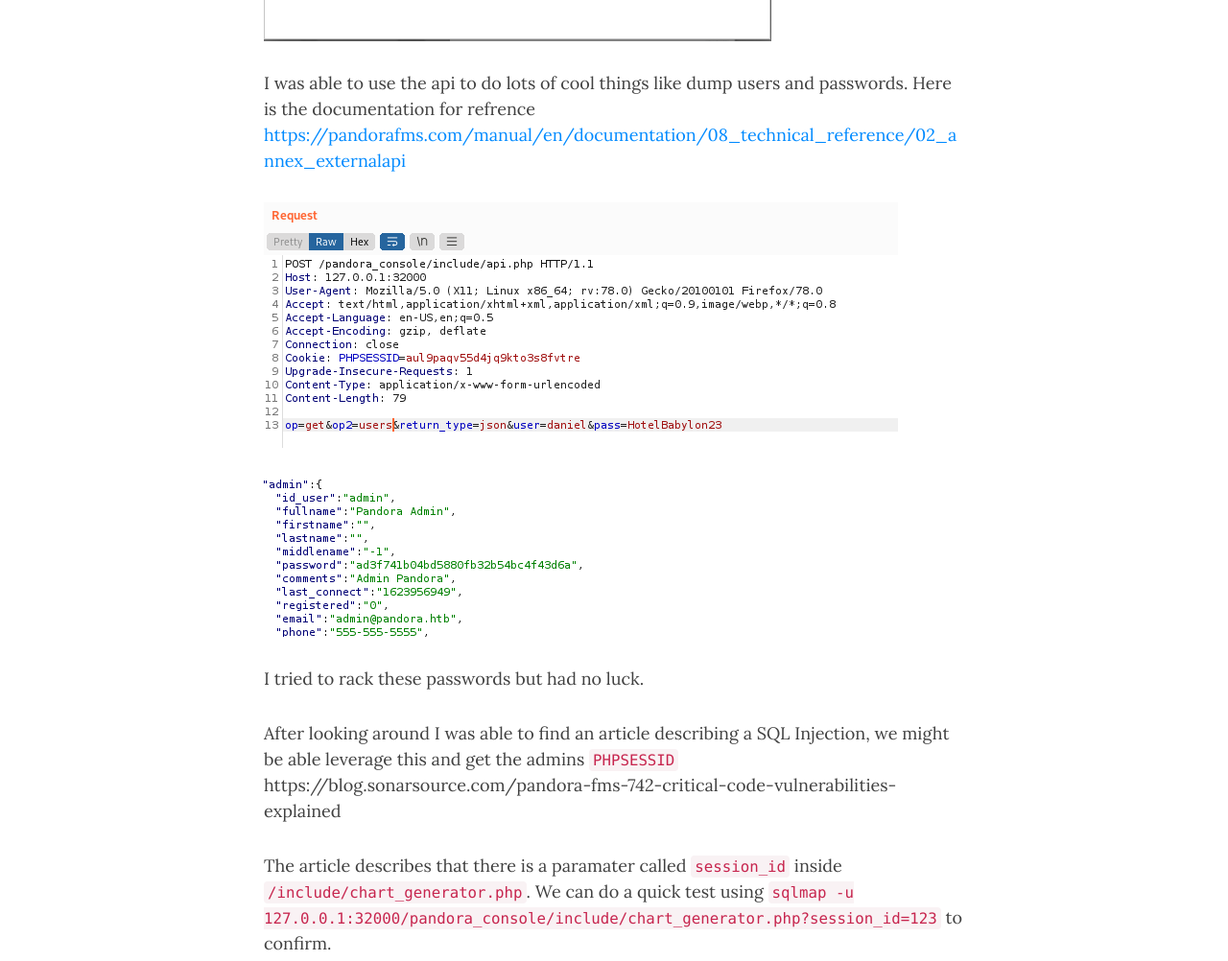
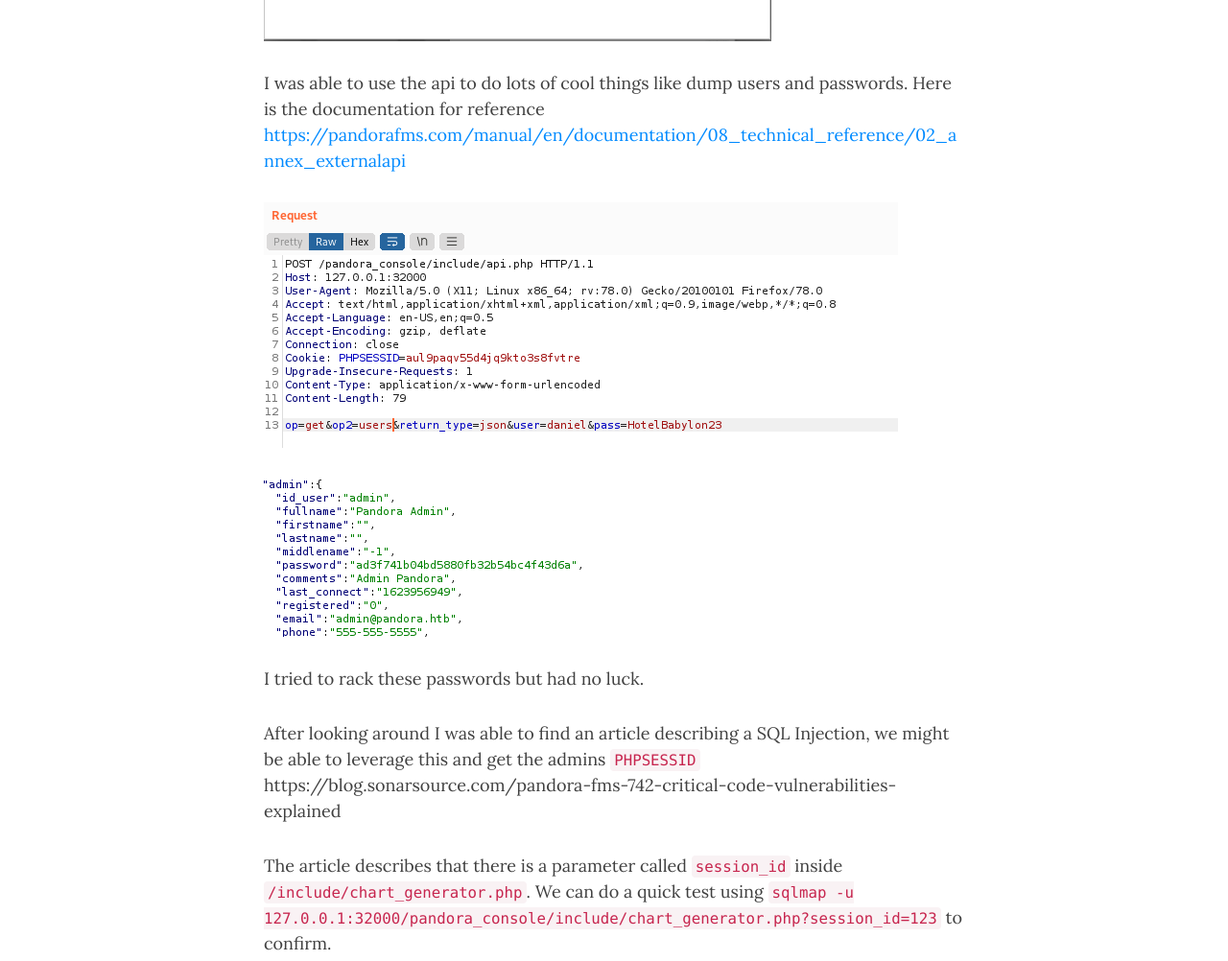
Before and after one commit to 0xZon/0xZon.github.io, a Jekyll site: the page built from _posts/2022-07-09-HTB-Pandora.md, in a window 1280 px wide and 1400 px high, scrolled down 4878 px. Shown: the part 185-1187 px from the top of the window at 96% size. Built offline with Jekyll 4.4.1, drawn with Linux system fonts in a browser that asks for light colours; nearby versions of some CDN libraries; comment, search, counter and statistics services are not loaded; some of the changed text lies outside the part shown.

Commit message:
Update 2022-07-09-HTB-Pandora.md

````diff
--- a/_posts/2022-07-09-HTB-Pandora.md
+++ b/_posts/2022-07-09-HTB-Pandora.md
@@ -149,7 +149,7 @@
 ![Pandorad](https://raw.githubusercontent.com/0xZon/0xZon.github.io/main/assets/img/pandora/277c8c96364b4c34b730901557fbc9b8.png)
 
 
-I was able to use the api to do lots of cool things like dump users and passwords. Here is the documentation for refrence [https://pandorafms.com/manual/en/documentation/08\_technical\_reference/02\_annex\_externalapi](https://pandorafms.com/manual/en/documentation/08_technical_reference/02_annex_externalapi)
+I was able to use the api to do lots of cool things like dump users and passwords. Here is the documentation for reference  [https://pandorafms.com/manual/en/documentation/08\_technical\_reference/02\_annex\_externalapi](https://pandorafms.com/manual/en/documentation/08_technical_reference/02_annex_externalapi)
 
 ![Pandorad](https://raw.githubusercontent.com/0xZon/0xZon.github.io/main/assets/img/pandora/c05577c4241b4f4bab2fdbebec16e592.png)
 
@@ -157,9 +157,9 @@
 
 I tried to rack these passwords but had no luck.
 
-After looking around I was able to find an article describing a SQL Injection, we might be able leverage this and get the admins `PHPSESSID` https://blog.sonarsource.com/pandora-fms-742-critical-code-vulnerabilities-explained
+After looking around I was able to find an article describing a SQL Injection, we might be able to leverage this and get the admins `PHPSESSID` https://blog.sonarsource.com/pandora-fms-742-critical-code-vulnerabilities-explained
 
-The article describes that there is a paramater called `session_id` inside `/include/chart_generator.php`. We can do a quick test using `sqlmap -u 127.0.0.1:32000/pandora_console/include/chart_generator.php?session_id=123` to confirm.
+The article describes that there is a parameter called `session_id` inside `/include/chart_generator.php`. We can do a quick test using `sqlmap -u 127.0.0.1:32000/pandora_console/include/chart_generator.php?session_id=123` to confirm.
 
 ```
 Parameter: session_id (GET)
@@ -187,7 +187,7 @@
 
 ![Pandorad](https://raw.githubusercontent.com/0xZon/0xZon.github.io/main/assets/img/pandora/cd668c8e843742efb40fb3175b20f935.png)
 
-Under admin tools I can see that I have access to upload a file, since this web app is running php I used a php reverse shell replacing the IP and PORT to my own https://github.com/pentestmonkey/php-reverse-shell/blob/master/php-reverse-shell.php
+Under admin tools, I can see that I have access to upload a file, since this web app is running php I used a php reverse shell replacing the IP and PORT to my own https://github.com/pentestmonkey/php-reverse-shell/blob/master/php-reverse-shell.php
 
 ![Pandorad](https://raw.githubusercontent.com/0xZon/0xZon.github.io/main/assets/img/pandora/3c073d133ffa462780d3e5919359b1df.png)
 
````
